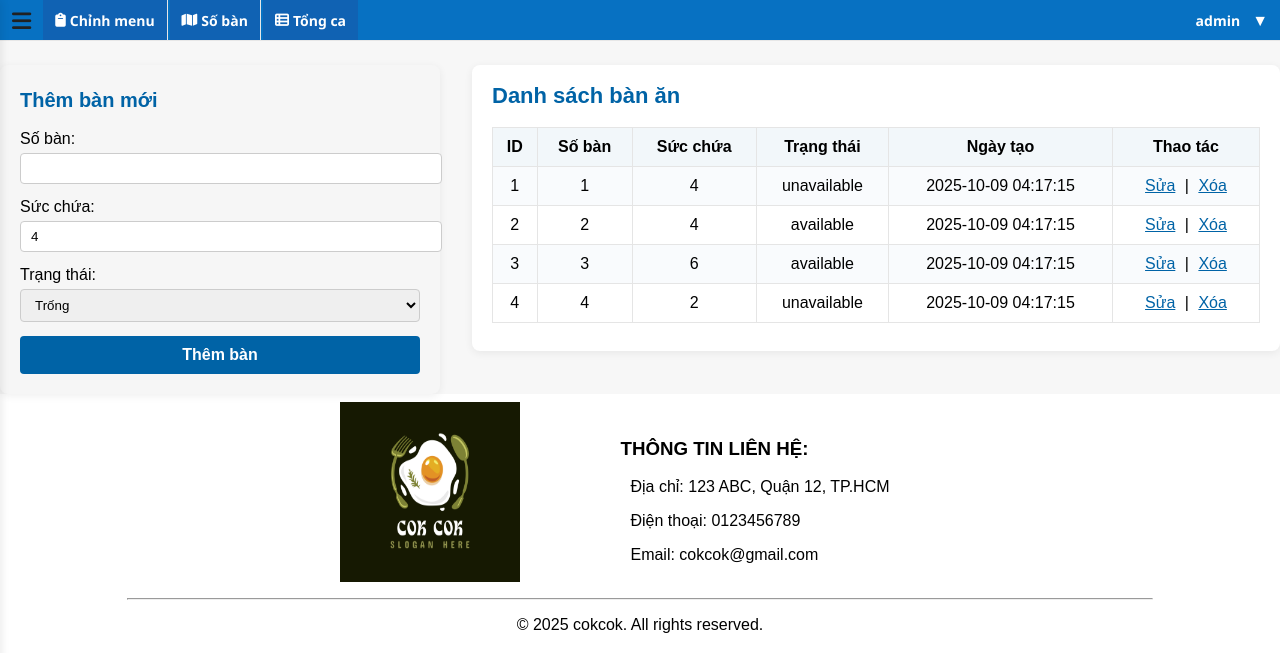
After one commit to nhathuymario/CNPM, a PHP site: page /ADMIN/table.php in a window 1280 px wide. The commit adds this page. Shown: the top 653 px of the page. Run offline with PHP 8.4, Linux system fonts and the light colour scheme; a user stored in the database is signed in; data comes from the database, SQL or seed files in the repository.

Commit message:
updateTableAdmin

```diff
--- a/ADMIN/index.php
+++ b/ADMIN/index.php
@@ -65,6 +65,7 @@ if (isset($_GET['edit_id'])) {
     $r = $conn->query("SELECT * FROM dishes WHERE id=$id");
     $edit_dish = $r->fetch_assoc();
 }
+ob_start();
 ?>
 
 <div class="container">
--- /dev/null
+++ b/ADMIN/table.php
@@ -0,0 +1,93 @@
+<?php
+// Kết nối database
+include '../functions/database.php';
+session_start();
+
+// Xử lý xóa bàn nếu có yêu cầu
+if (isset($_GET['delete'])) {
+    $id = intval($_GET['delete']);
+    $conn->query("DELETE FROM tables WHERE id = $id");
+    header("Location: table.php");
+    exit();
+}
+// Lấy dữ liệu bàn
+$result = $conn->query("SELECT * FROM tables ORDER BY table_number");
+ob_start();
+?>
+<head>
+<!-- <link rel="stylesheet" href="table.css"> -->
+</head>
+<div class="table-management-container">
+    <!-- Bên trái: Form thêm/sửa bàn -->
+    <div class="table-add-form">
+        <?php
+        // Hiển thị form sửa nếu chọn Sửa
+        if (isset($_GET['edit'])):
+            $id = intval($_GET['edit']);
+            $edit = $conn->query("SELECT * FROM tables WHERE id = $id")->fetch_assoc();
+        ?>
+        <h3>Sửa bàn</h3>
+        <form action="process.php" method="post">
+            <input type="hidden" name="id" value="<?= $edit['id'] ?>">
+            <label for="table_number">Số bàn:</label>
+            <input type="number" id="table_number" name="table_number" value="<?= $edit['table_number'] ?>" required>
+            <label for="capacity">Sức chứa:</label>
+            <input type="number" id="capacity" name="capacity" value="<?= $edit['capacity'] ?>" required>
+            <label for="status">Trạng thái:</label>
+            <select id="status" name="status">
+                <option value="available" <?= $edit['status']=='available'?'selected':'' ?>>Trống</option>
+                <option value="unavailable" <?= $edit['status']=='unavailable'?'selected':'' ?>>Đã đặt</option>
+            </select>
+            <button type="submit" name="update">Cập nhật</button>
+            <a href="table.php">Hủy</a>
+        </form>
+        <?php else: ?>
+        <h3>Thêm bàn mới</h3>
+        <form action="process.php" method="post">
+            <label for="table_number">Số bàn:</label>
+            <input type="number" id="table_number" name="table_number" required>
+            <label for="capacity">Sức chứa:</label>
+            <input type="number" id="capacity" name="capacity" value="4" required>
+            <label for="status">Trạng thái:</label>
+            <select id="status" name="status">
+                <option value="available">Trống</option>
+                <option value="unavailable">Đã đặt</option>
+            </select>
+            <button type="submit" name="add">Thêm bàn</button>
+        </form>
+        <?php endif; ?>
+    </div>
+
+    <!-- Bên phải: Danh sách bàn ăn -->
+    <div class="table-list-section">
+        <h2>Danh sách bàn ăn</h2>
+        <table class="table-list">
+            <tr>
+                <th>ID</th>
+                <th>Số bàn</th>
+                <th>Sức chứa</th>
+                <th>Trạng thái</th>
+                <th>Ngày tạo</th>
+                <th>Thao tác</th>
+            </tr>
+            <?php while($row = $result->fetch_assoc()): ?>
+            <tr>
+                <td><?= $row['id'] ?></td>
+                <td><?= $row['table_number'] ?></td>
+                <td><?= $row['capacity'] ?></td>
+                <td><?= $row['status'] ?></td>
+                <td><?= $row['created_at'] ?></td>
+                <td>
+                    <a href="table.php?edit=<?= $row['id'] ?>">Sửa</a> |
+                    <a href="table.php?delete=<?= $row['id'] ?>" onclick="return confirm('Xác nhận xóa bàn này?');">Xóa</a>
+                </td>
+            </tr>
+            <?php endwhile; ?>
+        </table>
+    </div>
+</div>
+
+<?php
+$content = ob_get_clean();
+include '../includes/masterAdmin.php';
+?>
--- /dev/null
+++ b/assets/css/table.css
@@ -0,0 +1,113 @@
+.table-management-container {
+  display: flex;
+  gap: 32px;
+  align-items: flex-start;
+  width: 100%;
+  margin-top: 24px;
+  flex-wrap: wrap; /* THÊM DÒNG NÀY để khi không đủ ngang sẽ tự xuống hàng */
+}
+.table-add-form {
+  flex: 1 1 320px;
+  width: 100%; /* Đảm bảo co sát lề trên màn nhỏ */
+  max-width: 400px; /* KHÔNG vượt quá 400px, bạn có thể giảm (320px, 360px...) cho hợp header */
+  min-width: 220px;
+  background: #f6f6f6;
+  padding: 24px 20px 20px 20px;
+  border-radius: 8px;
+  box-shadow: 0 2px 8px #0001;
+  display: flex;
+  flex-direction: column;
+  justify-content: flex-start;
+  margin: 0 auto; /* căn giữa khi ở chế độ mobile */
+}
+.table-add-form h3 {
+  margin-top: 0;
+  margin-bottom: 18px;
+  font-size: 20px;
+  color: #0063a6;
+}
+.table-add-form label {
+  font-weight: 500;
+  display: block;
+  margin-bottom: 5px;
+}
+.table-add-form input,
+.table-add-form select {
+  width: 100%;
+  padding: 7px 10px;
+  margin-bottom: 14px;
+  border: 1px solid #ccc;
+  border-radius: 4px;
+}
+.table-add-form button {
+  width: 100%;
+  background: #0063a6;
+  color: #fff;
+  padding: 10px 0;
+  border: none;
+  border-radius: 4px;
+  font-size: 16px;
+  cursor: pointer;
+  font-weight: bold;
+  transition: background 0.2s;
+}
+.table-add-form button:hover {
+  background: #004a80;
+}
+.table-list-section {
+  flex: 2 1 0px;
+  min-width: 340px; /* Đảm bảo bảng không bị bóp lại */
+  background: #fff;
+  padding: 18px 20px;
+  border-radius: 8px;
+  box-shadow: 0 2px 8px #0001;
+}
+.table-list-section h2 {
+  margin-top: 0;
+  margin-bottom: 18px;
+  font-size: 22px;
+  color: #0063a6;
+}
+.table-list {
+  width: 100%;
+  border-collapse: collapse;
+  font-size: 16px;
+  margin-bottom: 10px;
+}
+.table-list th,
+.table-list td {
+  border: 1px solid #e5e5e5;
+  padding: 10px 8px;
+  text-align: center;
+}
+.table-list th {
+  background: #f2f7fa;
+  font-weight: bold;
+}
+.table-list tr:nth-child(even) {
+  background: #f9fbfd;
+}
+.table-list tr:hover {
+  background: #e7f1ff;
+}
+.table-list a {
+  color: #0063a6;
+  text-decoration: underline;
+  margin: 0 5px;
+  font-weight: 500;
+}
+.table-list a:hover {
+  color: #004a80;
+  text-decoration: none;
+}
+@media (max-width: 900px) {
+  .table-management-container {
+    flex-direction: column;
+  }
+  .table-add-form,
+  .table-list-section {
+    width: 100%;
+    max-width: 100%; /* ĐẢM BẢO KHÔNG vượt quá cha khi mobile */
+    margin-bottom: 24px;
+  }
+}
--- a/includes/headerAdmin.php
+++ b/includes/headerAdmin.php
@@ -10,6 +10,7 @@
 <div class="sidebar-menu" id="sidebarMenu">
     <div class="sidebar-top">Tổng quát</div>
     <a class="sidebar-item" href="index.php"><i class="fa-solid fa-clipboard"></i>Chỉnh menu</a>
+    <a class="sidebar-item" href="#"><i class="fa-solid fa-map"></i>Số bàn</a>
     <a class="sidebar-item" href="#"><i class="fa-solid fa-table-list"></i>Tổng ca</a>
     <a class="sidebar-item" href="#"><i class="fa-solid fa-comments"></i></i>Trợ giúp</a>
 </div>
@@ -19,6 +20,13 @@
         <a class="header-btn order-btn active" href="index.php">
         <i class="fa-solid fa-clipboard"></i>
             <span>Chỉnh menu</span>
+        </a>
+
+        <a class="header-btn" href="table.php">
+        <i class="fa-solid fa-map"></i>
+            <span>Số bàn</span>
+        </a>
+
         </a>
         <a class="header-btn" href="#">
         <i class="fa-solid fa-table-list"></i>
--- a/includes/headerOrder.php
+++ b/includes/headerOrder.php
@@ -24,10 +24,6 @@
         <i class="fa-solid fa-map"></i>
             <span>Sơ đồ</span>
         </a>
-        <a class="header-btn" href="#">
-        <i class="fa-solid fa-kitchen-set"></i>
-            <span>Trả món</span>
-        </a>
     </div>
 </div>
 </header>
--- a/includes/masterAdmin.php
+++ b/includes/masterAdmin.php
@@ -13,6 +13,7 @@
     <link rel="stylesheet" href="<?php echo BASE_URL; ?>assets/css/login.css">
     <link rel="stylesheet" href="<?php echo BASE_URL; ?>assets/css/user.css">
     <link rel="stylesheet" href="<?php echo BASE_URL; ?>assets/css/listmenu.css">
+    <link rel="stylesheet" href="<?php echo BASE_URL; ?>assets/css/table.css">
     <link rel="stylesheet" href="https://cdnjs.cloudflare.com/ajax/libs/font-awesome/6.4.2/css/all.min.css" />
     <script src="https://code.jquery.com/jquery-3.6.0.min.js"></script>
     <script src="<?php echo BASE_URL; ?>assets/js/iconuser.js"></script>
--- a/includes/masterOrder.php
+++ b/includes/masterOrder.php
@@ -14,13 +14,11 @@
     <link rel="stylesheet" href="<?php echo BASE_URL; ?>assets/css/user.css">
     <link rel="stylesheet" href="<?php echo BASE_URL; ?>assets/css/payment.css">
     <link rel="stylesheet" href="<?php echo BASE_URL; ?>assets/css/history.css">
-    <link rel="stylesheet" href="<?php echo BASE_URL; ?>assets/css/ordernew.css">
     <link rel="stylesheet" href="https://cdnjs.cloudflare.com/ajax/libs/font-awesome/6.4.2/css/all.min.css" />
     <script src="https://code.jquery.com/jquery-3.6.0.min.js"></script>
     <script src="<?php echo BASE_URL; ?>assets/js/iconuser.js"></script>
     <script src="<?php echo BASE_URL; ?>assets/js/menu.js"></script>
     <script src="<?php echo BASE_URL; ?>assets/js/user.js"></script>
-    <script src="<?php echo BASE_URL; ?>assets/js/orderne.js"></script>
     <title>Master Layout</title>
 </head>
 <body>
```
Also changed, not shown: ADMIN/process.php (added, +28 -0 lines).
